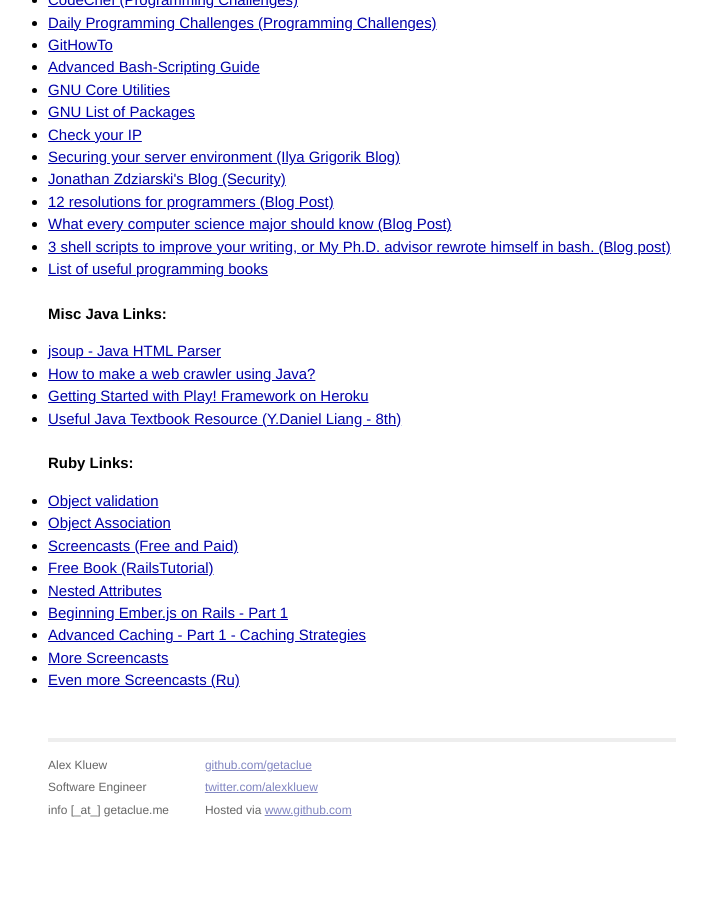
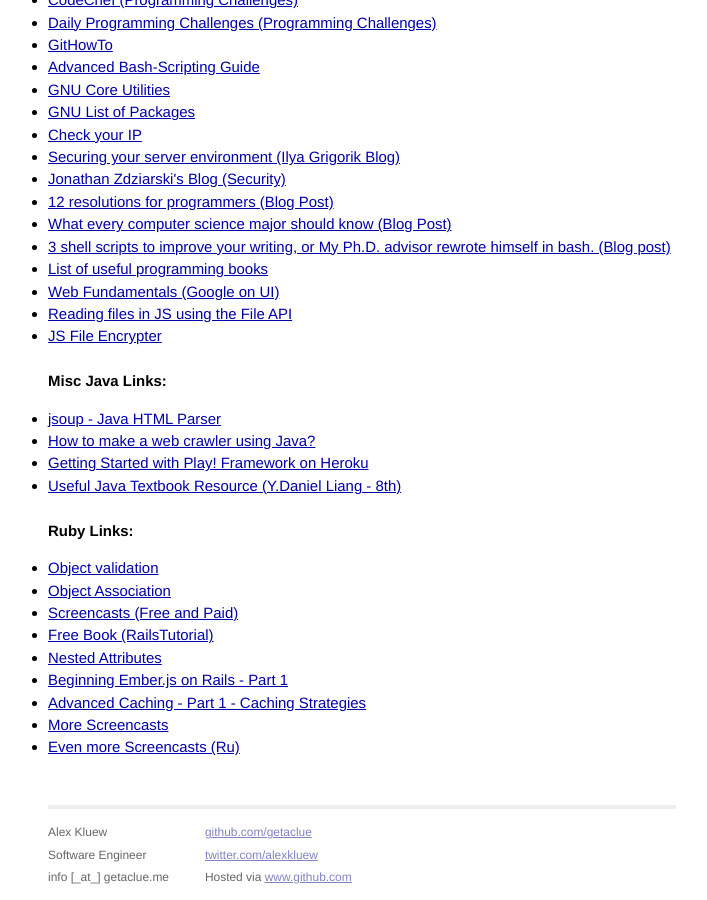
Before and after one commit to getaclue/getaclue.github.io, a Jekyll site: the page built from links.html, in a window 1280 px wide and 900 px high, scrolled down 1117 px. Shown: the whole window, without its empty margins (278-985 px from the left). Built offline with Jekyll 4.4.1, drawn with Linux system fonts in a browser that asks for light colours; Markdown is read by kramdown in place of the engine named in the settings; before the commit the page ends 1950 px from its top, so only the background shows below that.

Commit message:
Added some JS links

```diff
--- a/_data/useful_gen_links.yml
+++ b/_data/useful_gen_links.yml
@@ -129,3 +129,12 @@
 
 - URL_Title: List of useful programming books
   URL: https://stackoverflow.com/questions/1711/what-is-the-single-most-influential-book-every-programmer-should-read
+
+- URL_Title: Web Fundamentals (Google on UI)
+  URL: https://developers.google.com/web/fundamentals/
+
+- URL_Title: Reading files in JS using the File API
+  URL: http://www.html5rocks.com/en/tutorials/file/dndfiles/
+
+- URL_Title: JS File Encrypter
+  URL: http://tutorialzine.com/2013/11/javascript-file-encrypter/
```
